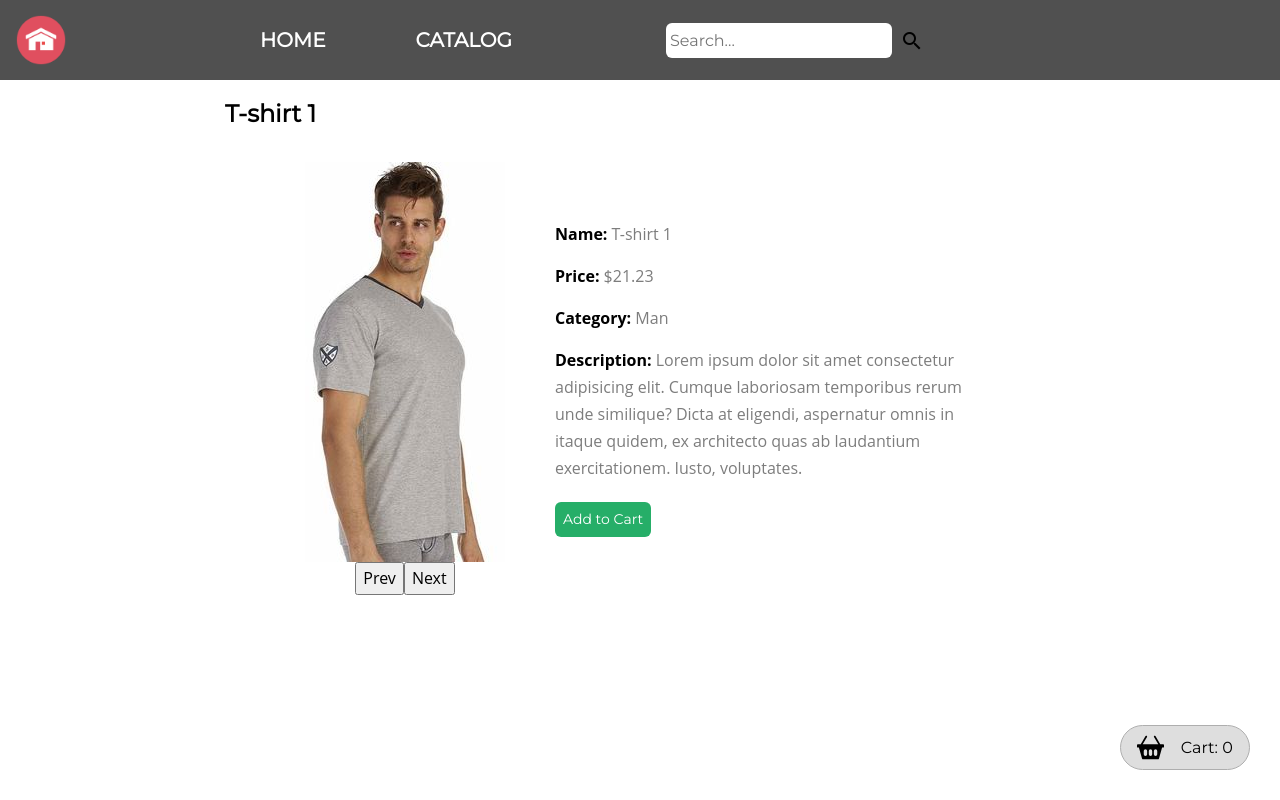
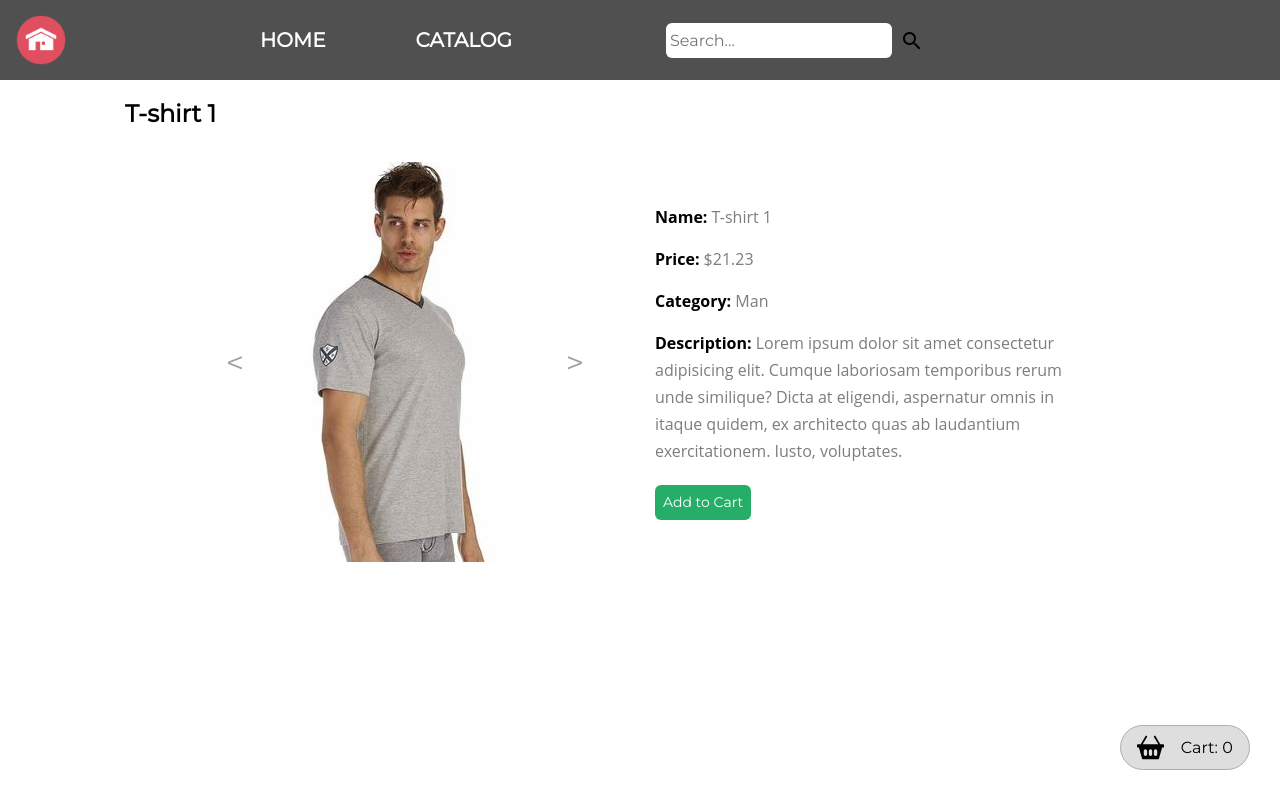
Before and after one commit to User-960/Online-shop, a Vue app: page /catalog in a window 1280 px wide. Both pictures are taken after a click on the picture 493 px from the left and 332 px from the top of the page. Built offline with nearby package versions, Linux system fonts and the light colour scheme; data requests are answered from the project's data file.

Commit message:
feat: add styles for slider in component product-page

```diff
--- a/src/components/carousel/v-carousel-item.vue
+++ b/src/components/carousel/v-carousel-item.vue
@@ -9,13 +9,13 @@
 
 <script lang="ts">
   import { defineComponent, PropType } from 'vue';
-  import SliderItem from '../../models/Carousel';
+  import SliderProductItem from '../../models/SliderProductItem';
 
   export default defineComponent({
     name: 'v-carousel-item',
     props: {
       item_data: {
-        type: Object as PropType<SliderItem>,
+        type: Object as PropType<SliderProductItem>,
         default() {
           return {};
         }
--- a/src/components/carousel/v-carousel.vue
+++ b/src/components/carousel/v-carousel.vue
@@ -1,8 +1,15 @@
 <template>
   <div class="v-carousel__inner">
-    <div class="carousel__wrapper">
+    <button
+      class="v-carousel__btn"
+      @click="prevSlide"
+    >
+      &lt;
+    </button>
+
+    <div class="v-carousel__wrapper">
       <div
-        class="v-carousel"
+        class="v-carousel__slider"
         :style="{ 'margin-left': '-' + (100 * currentSLideIndex) + '%' }"
       >
         <vCarouselItem
@@ -12,17 +19,20 @@
         />
       </div>
     </div>
-    <div class="v-carousel__btns">
-      <button @click="prevSlide">Prev</button>
-      <button @click="nextSlide">Next</button>
-    </div>
+
+    <button
+      class="v-carousel__btn"
+      @click="nextSlide"
+    >
+      >
+    </button>
   </div>
 </template>
 
 <script lang="ts">
   import { defineComponent } from 'vue';
   import vCarouselItem from './v-carousel-item.vue';
-  import SliderItem from '../../models/Carousel';
+  import SliderProductItem from '../../models/SliderProductItem';
 
   export default defineComponent({
     name: 'v-carousel',
@@ -31,7 +41,7 @@
     },
     props: {
       carousel_data: {
-        type: Array<SliderItem>,
+        type: Array<SliderProductItem>,
         default() {
           return [];
         }
@@ -73,21 +83,39 @@
 </script>
 
 <style lang="scss">
-.v-carousel__inner {
+@import '../../static/style/vars';
+
+.v-carousel {
+  &__inner {
     display: flex;
-  flex-direction: column;
-  align-items: center;
+    justify-content: center;
   }
-.carousel__wrapper {
+  &__wrapper {
     position: relative;
     height: 400px;
     width: 200px;
     overflow: hidden;
+    margin: 0 40px;
   }
-
-.v-carousel {
+  &__slider {
     display: flex;
     width: 1000px;
     transition: all ease .5s;
   }
+  &__btn {
+    background: none;
+    border: none;
+    outline: none;
+    width: 60px;
+    font-family: 'Montserrat';
+    font-size: 32px;
+    color: $color-dark;
+    transition: all ease .5s;
+    cursor: pointer;
+  }
+  &__btn:hover {
+    background-color: #e7e7e7;
+    color: $color-grey;
+  }
+}
 </style>
--- a/src/components/catalog/v-product-page.vue
+++ b/src/components/catalog/v-product-page.vue
@@ -21,6 +21,7 @@
         <h3 class="v-product-page__title">
           {{ product.name }}
         </h3>
+
         <div class="v-product-page__inner">
           <vCarousel
             :carousel_data="product.image_slider"
--- a/src/models/ProductModel.ts
+++ b/src/models/ProductModel.ts
@@ -1,8 +1,8 @@
-import SliderItem from './Carousel';
+import SliderProductItem from './SliderProductItem';
 
 export default interface Product {
   image: string;
-  image_slider: Array<SliderItem>;
+  image_slider: Array<SliderProductItem>;
   name: string;
   price: number;
   article: string;
--- a/src/models/Carousel.ts
+++ b/src/models/SliderProductItem.ts
@@ -1,4 +1,4 @@
-export default interface SliderItem {
+export default interface SliderProductItem {
   id: number;
   name: string;
   img: string;
```
Lines whose indentation alone changed are shown as unchanged.
